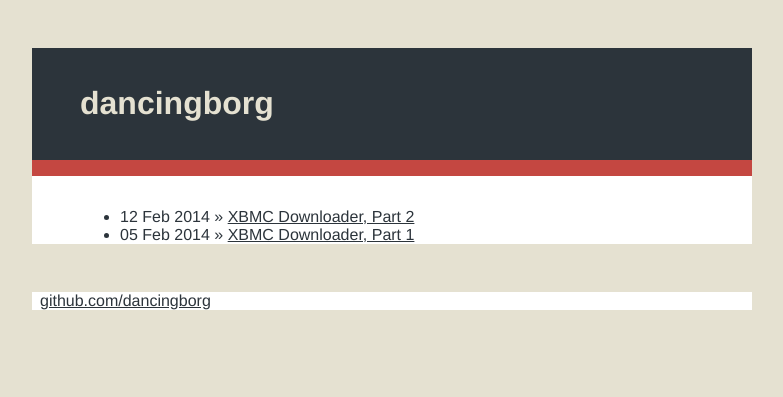
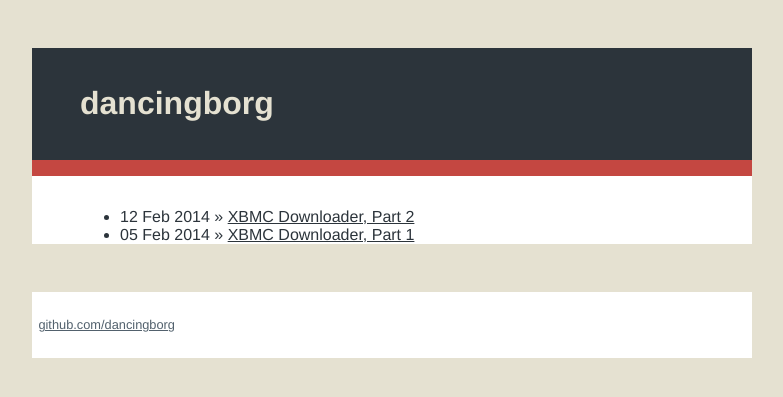
Before and after one commit to andre-abadi/andre-abadi.github.io, a Jekyll site: the page built from index.html, in a window 1280 px wide. Shown: the top 397 px of the page, without its empty margins (248-1031 px from the left). Built offline with Jekyll 4.4.1, drawn with Linux system fonts in a browser that asks for light colours; Markdown is read by kramdown in place of the engine named in the settings.

Commit message:
footer padding

```diff
--- a/css/main.css
+++ b/css/main.css
@@ -34,6 +34,10 @@ a, a:hover, a:visited  {
   background-color: #FFFFFF;
   padding-left: 0.5em;
   padding-right: 0.5em;
+  padding-top: 1em;
+  padding-bottom: 1em;
+  font-size: 80%;
+  color: #52616D;
 }
 
 @media all and (min-device-width: 768px) {
```
